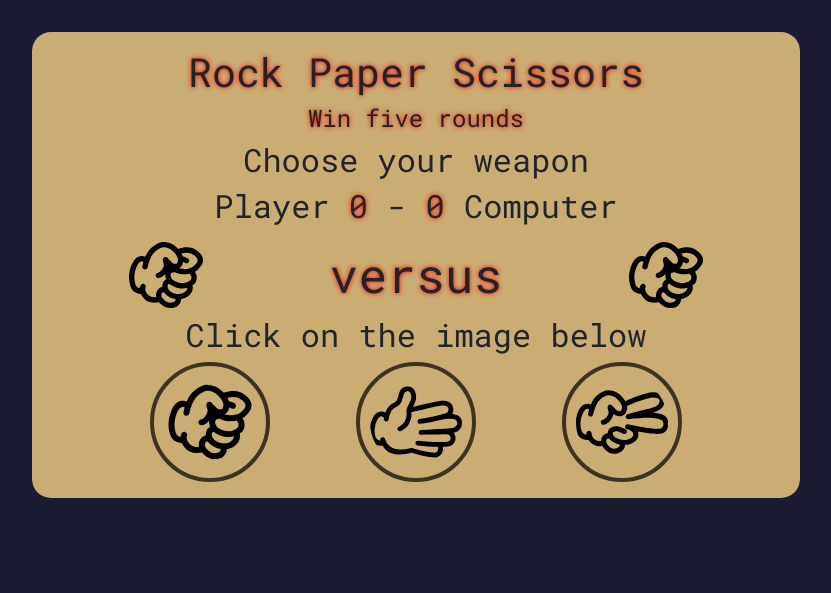
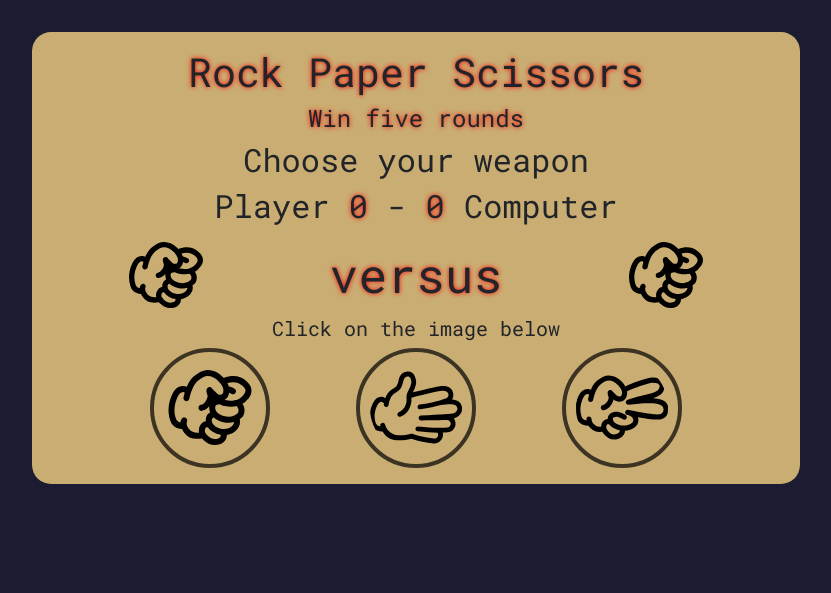
Before and after one commit to DiKeySnakes/rock-paper-scissors-project, a plain HTML site: page index.html in a window 1280 px wide. Shown: the top 593 px of the page, without its empty margins (224-1055 px from the left). Drawn offline with nearby package versions, Linux system fonts and the light colour scheme.

Commit message:
Fix a typo in index.html

```diff
--- a/index.html
+++ b/index.html
@@ -42,7 +42,7 @@
             <img id="c-move" src="./images/Rock.svg" alt="rock" />
           </div>
         </div>
-        <h2>Click on the image below</h2>
+        <h5>Click on the image below</h5>
         <div class="action">
           <input
             class="options"
```
